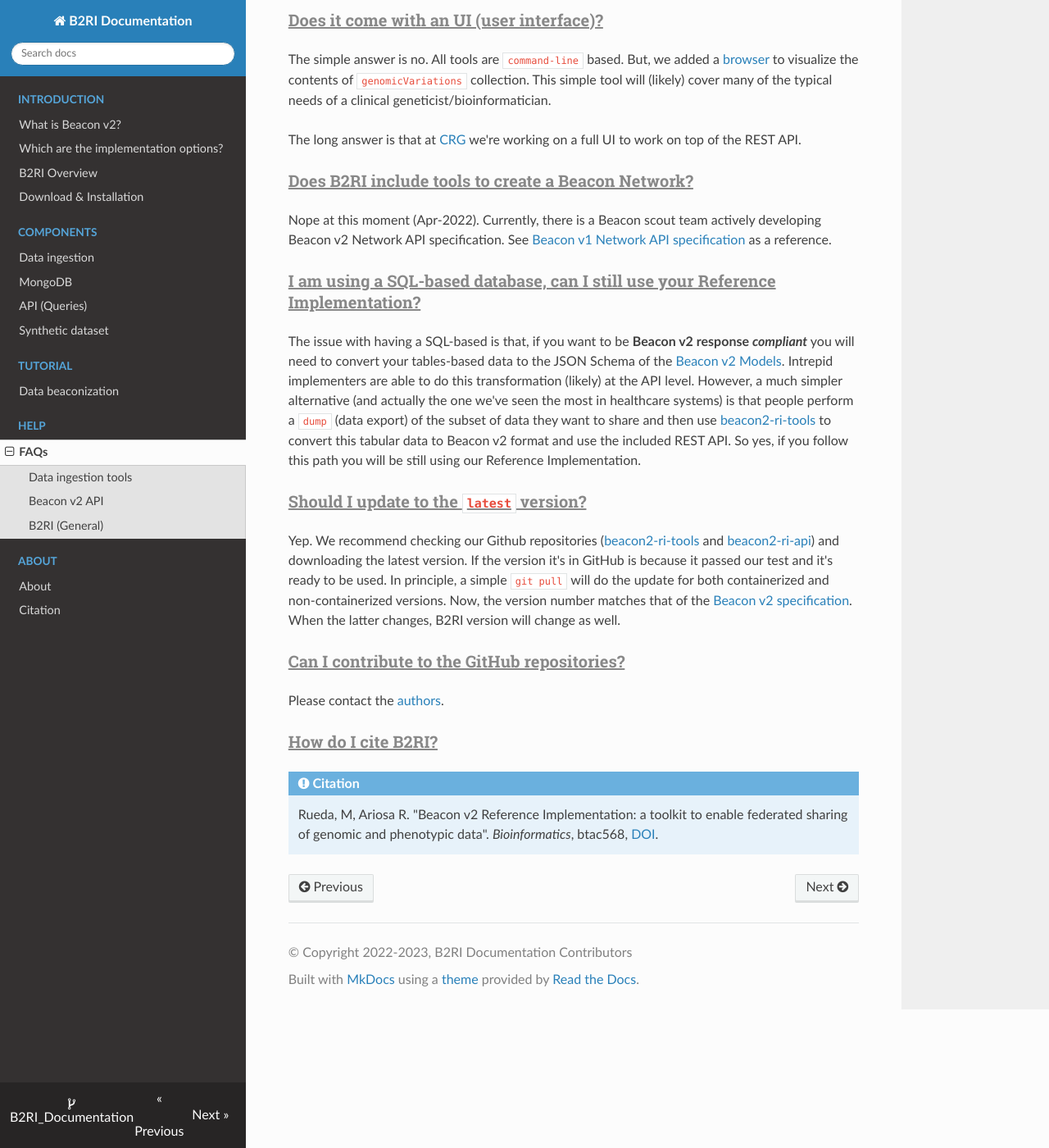
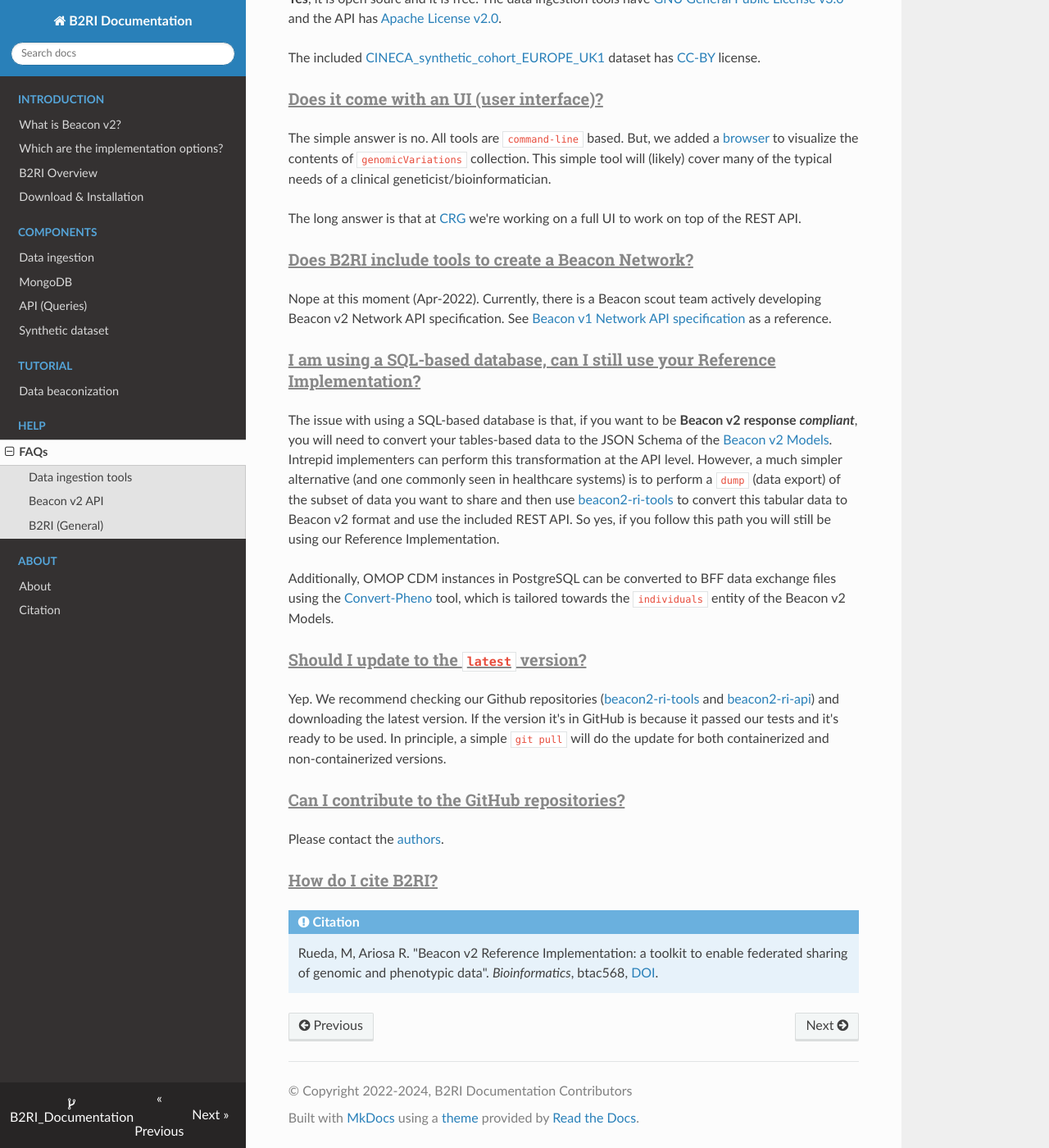
Before and after one commit to ga4gh-beacon/B2RI_Documentation, an MkDocs documentation site: the page built from docs/faq.md, in a window 1280 px wide and 1400 px high, scrolled down 3711 px. Shown: the whole window at 82% size. Built offline with MkDocs 1.6.1, drawn with Linux system fonts in a browser that asks for light colours; nearby versions of some CDN libraries; some of the changed text lies outside the part shown.

Commit message:
Update docs

````diff
--- a/docs/faq.md
+++ b/docs/faq.md
@@ -8,7 +8,7 @@ They are [0-based](http://docs.genomebeacons.org/formats-standards/#genome-coord
 
 ### I have an error when attempting to use `beacon vcf`, what should I do?
 
-* In 9 out 10 cases, the error comes from **BCFtools** and is about the **reference genome** used. The reference genome is set up inside the **parameters** [file](https://github.com/EGA-archive/beacon2-ri-tools) and the possibilities are _hg19_, _hg38_ (both use `chr` before the number), and _hs37_ (does not use `chr` before the number). Be aware that BCFtools is very nit picky (with a reason) about the contigs, etc. not matching those in the fasta file. Please fix your VCF accordingly or modify `config.yaml` to provide the path to your reference genome.
+* In 9 out 10 cases, the error comes from **BCFtools** and is about the **reference genome** used. The reference genome is set up inside the **parameters** [file](https://github.com/mrueda/beacon2-ri-tools) and the possibilities are _hg19_, _hg38_ (both use `chr` before the number), and _hs37_ (does not use `chr` before the number). Be aware that BCFtools is very nit picky (with a reason) about the contigs, etc. not matching those in the fasta file. Please fix your VCF accordingly or modify `config.yaml` to provide the path to your reference genome.
 
 * On top of that, **BCFtools** may complain about the number of fields somewhere (e.g., at INFO) not being right.
 ```
@@ -32,11 +32,13 @@ Yes, but **first you will need to transform them** to a VCF. There are quite a f
 
 The underlying idea about annotating with the B2RI's data ingestion tools is to provide consistency/homogeneicity for the community. Technically speaking, to create `genomicVariationsVcf.json.gz` BFF, first we need to parse an annotated VCF. It's hard to create a parser that handles all the annotation alternatives from the community. On top of that, we need to make sure that the _essential_ fields exist. That's why recommend annotating (or re-annotating if your VCFs already have annotations) VCFs with our tooling. Note that previous annotations in the VCF will be discarded.
 
-Having said that, in ocassions researchers have **internal annotations** that can have a lot of value as well. For that reason, it is also possible to add alternative genomic variations by filling out the corresponding _tab_ in the provided [XLSX](https://github.com/EGA-archive/beacon2-ri-tools/blob/main/utils/bff_validator/Beacon-v2-Models_template.xlsx). Just make sure you fill out all the mandatory terms requested in the schema. The resulting file will be named `genomicVariations.json`. Both `genomicVariations.json` and `genomicVariationsVcf.json.gz` (see above paragraph) will end up loaded in the MongoDB collection _genomicVariations_. See more information in this [tutorial](./tutorial-data-beaconization.md).
+Having said that, in ocassions researchers have **internal annotations** that can have a lot of value as well. For that reason, it is also possible to add alternative genomic variations by filling out the corresponding _tab_ in the provided [XLSX](https://github.com/mrueda/beacon2-ri-tools/blob/main/utils/bff_validator/Beacon-v2-Models_template.xlsx). Just make sure you fill out all the mandatory terms requested in the schema. The resulting file will be named `genomicVariations.json`. Both `genomicVariations.json` and `genomicVariationsVcf.json.gz` (see above paragraph) will end up loaded in the MongoDB collection _genomicVariations_. See more information in this [tutorial](./tutorial-data-beaconization.md).
 
-### Is there any alternative to the XLSX to introduce metadata/phenotypic data?
+### Is there an alternative to the Excel file for generating metadata/phenotypic data?
 
-Yes, there is. You can use CSV or JSON directly as input. Please check the [manual](https://github.com/EGA-archive/beacon2-ri-tools/tree/main/utils/bff_validator) of the utility `bff-validator`.
+Yes, there is. You can use CSV or JSON files directly as input for the `bff-validator` utility. For detailed instructions, please refer to the [bff-validator manual](https://github.com/mrueda/beacon2-ri-tools/tree/main/utils/bff_validator).
+
+Alternatively, if your clinical data is in REDCap, OMOP CDM, Phenopackets v2, or simply in a raw CSV format, we recommend using the [Convert-Pheno](https://github.com/CNAG-Biomedical-Informatics/convert-pheno) tool. Convert-Pheno is tailored towards the `individuals` entity of the Beacon v2 Models.
 
 ### `bff-validator` specification mismatches
 
@@ -67,7 +69,7 @@ Usually, metadata/phenoclinic data ingestion is fast as we'll be dealing with th
 
         zcat input.vcf.gz | awk '/^#/ || $1=="chr1"' | bgzip > chr1.vcf.gz
 
-2. Use [parallel processing](https://github.com/EGA-archive/beacon2-ri-tools/tree/main/utils/bff_queue) to submit the jobs.
+2. Use [parallel processing](https://github.com/mrueda/beacon2-ri-tools/tree/main/utils/bff_queue) to submit the jobs.
 
 ### Can I use parallel jobs to perform data ingestion into mongoDB?
 
@@ -115,12 +117,13 @@ Nope at this moment (Apr-2022). Currently, there is a Beacon scout team actively
 
 ### I am using a SQL-based database, can I still use your Reference Implementation?
 
-The issue with having a SQL-based is that, if you want to be **Beacon v2 response _compliant_** you will need to convert your tables-based data to the JSON Schema of the [Beacon v2 Models](http://docs.genomebeacons.org). Intrepid implementers are able to do this transformation (likely) at the API level. However, a much simpler alternative (and actually the one we've seen the most in healthcare systems) is that people perform a `dump` (data export) of the subset of data they want to share and then use [beacon2-ri-tools](tutorial-data-beaconization.md) to convert this tabular data to Beacon v2 format and use the included REST API. So yes, if you follow this path you will be still using our Reference Implementation.
+The issue with using a SQL-based database is that, if you want to be **Beacon v2 response _compliant_**, you will need to convert your tables-based data to the JSON Schema of the [Beacon v2 Models](http://docs.genomebeacons.org). Intrepid implementers can perform this transformation at the API level. However, a much simpler alternative (and one commonly seen in healthcare systems) is to perform a `dump` (data export) of the subset of data you want to share and then use [beacon2-ri-tools](tutorial-data-beaconization.md) to convert this tabular data to Beacon v2 format and use the included REST API. So yes, if you follow this path you will still be using our Reference Implementation.
+
+Additionally, OMOP CDM instances in PostgreSQL can be converted to BFF data exchange files using the [Convert-Pheno](https://github.com/CNAG-Biomedical-Informatics/convert-pheno) tool, which is tailored towards the `individuals` entity of the Beacon v2 Models.
 
 ### Should I update to the `latest` version?
 
-Yep. We recommend checking our Github repositories ([beacon2-ri-tools](https://github.com/EGA-archive/beacon2-ri-tools) and [beacon2-ri-api](https://github.com/EGA-archive/beacon2-ri-api)) and downloading the latest version. If the version it's in GitHub is because it passed our test and it's ready to be used. In principle, a simple `git pull` will do the update for both containerized and non-containerized versions.
-Now, the version number matches that of the [Beacon v2 specification](https://github.com/ga4gh-beacon/beacon-v2). When the latter changes, B2RI version will change as well.
+Yep. We recommend checking our Github repositories ([beacon2-ri-tools](https://github.com/mrueda/beacon2-ri-tools) and [beacon2-ri-api](https://github.com/EGA-archive/beacon2-ri-api)) and downloading the latest version. If the version it's in GitHub is because it passed our tests and it's ready to be used. In principle, a simple `git pull` will do the update for both containerized and non-containerized versions.
 
 ### Can I contribute to the GitHub repositories?
 
--- a/mkdocs.yml
+++ b/mkdocs.yml
@@ -1,7 +1,7 @@
 site_name: 'B2RI Documentation'
 site_description: 'Beacon v2 Reference Implementation Documentation'
 site_author: 'Manuel Rueda, PhD'
-copyright: '&copy; Copyright 2022-2023, B2RI Documentation Contributors'
+copyright: '&copy; Copyright 2022-2024, B2RI Documentation Contributors'
 repo_name: 'B2RI_Documentation'
 
 extra_css: [css/theme_overrides.css]
````
Also changed, not shown: docs/data-ingestion.md (+3 -3 lines), docs/download-and-installation.md (+14 -25 lines), docs/synthetic-dataset.md (+1 -1 lines), docs/tutorial-data-beaconization.md (+7 -7 lines).
